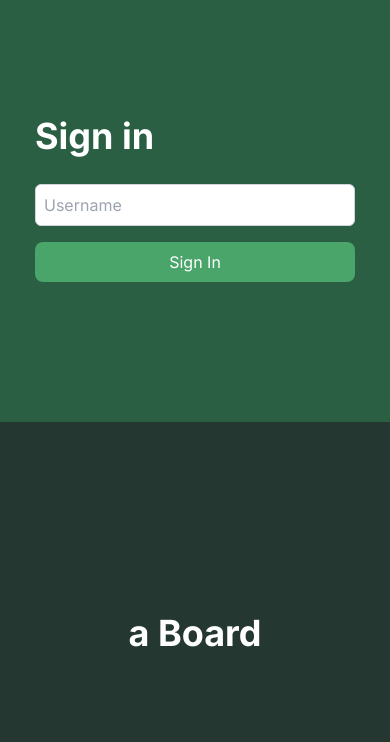
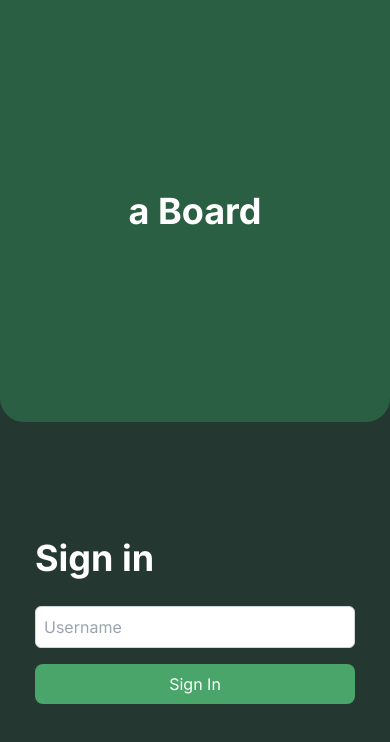
Before and after one commit to NolthawatD/Blog-Challenge, a Next.js app in the folder blog-frontend/: page / in a window 390 px wide. Shown: the top 742 px of the page. Built offline with nearby package versions, Linux system fonts and the light colour scheme.

Commit message:
[Modify] switch color and box

```diff
--- a/blog-frontend/src/components/SignIn.tsx
+++ b/blog-frontend/src/components/SignIn.tsx
@@ -1,10 +1,108 @@
+// import React from "react";
+
+// const SignIn = () => {
+// 	return (
+// 		<div className="flex flex-col lg:flex-row h-screen bg-green-300">
+// 			{/* Left side */}
+// 			<div className="flex-1 bg-dark-green flex items-center justify-center p-4">
+
+// 				<SignInBox />
+// 			</div>
+
+// 			{/* Right side */}
+// 			<div className="flex-1 bg-green-500 flex items-center justify-center p-4 lg:rounded-tl-3xl lg:rounded-bl-3xl">
+// 				<div className="text-white text-center">
+// 					<h1 className="text-4xl font-bold">a Board</h1>
+// 				</div>
+// 			</div>
+// 		</div>
+// 	);
+// };
+
+// const SignInBox = () => {
+// 	return (
+// 		<div className="w-full max-w-xs">
+// 			<span className="block mb-3 text-4xl font-bold text-white">Sign in</span>
+// 			<div className="py-4">
+// 				<input
+// 					type="text"
+// 					className="w-full p-2 border border-gray-300 rounded-md placeholder-light text-gray-500"
+// 					name="username"
+// 					id="username"
+// 					placeholder="Username"
+// 				/>
+// 			</div>
+// 			<button className="w-full bg-custom-success text-white p-2 rounded-lg mb-6 hover:bg-green-400">Sign In</button>
+// 		</div>
+// 	);
+// };
+
+// export default SignIn;
+
+// import React from "react";
+
+// const SignIn = () => {
+// 	return (
+// 		<div className="flex flex-col lg:flex-row h-screen bg-green-500">
+// 			{/* Right side (a Board) */}
+// 			<div className="flex-1 bg-green-300 flex items-center justify-center p-4 lg:rounded-tl-3xl lg:rounded-bl-3xl">
+// 				<div className="text-white text-center lg:text-left">
+// 					<h1 className="text-4xl font-bold">a Board</h1>
+// 				</div>
+// 			</div>
+
+// 			{/* Left side (SignInBox) */}
+// 			<div className="flex-1 bg-dark-green flex items-center justify-center p-4 order-last lg:order-first">
+// 				<SignInBox />
+// 			</div>
+// 		</div>
+// 	);
+// };
+
+// const SignInBox = () => {
+// 	return (
+// 		<div className="w-full max-w-xs">
+// 			<span className="block mb-3 text-4xl font-bold text-white">Sign in</span>
+// 			<div className="py-4">
+// 				<input
+// 					type="text"
+// 					className="w-full p-2 border border-gray-300 rounded-md placeholder-light text-gray-500"
+// 					name="username"
+// 					id="username"
+// 					placeholder="Username"
+// 				/>
+// 			</div>
+// 			<button className="w-full bg-custom-success text-white p-2 rounded-lg mb-6 hover:bg-green-400">Sign In</button>
+// 		</div>
+// 	);
+// };
+
+// export default SignIn;
+
+
 import React from "react";
 
 const SignIn = () => {
 	return (
-    <div className="flex flex-col lg:flex-row h-screen bg-green-300">
-      {/* Left side */}
-      <div className="flex-1 bg-dark-green flex items-center justify-center p-4">
+		<div className="flex flex-col lg:flex-row h-screen bg-green-500 lg:bg-green-300">
+			{/* Right side (a Board) */}
+			<div className="flex-1 flex items-center justify-center p-4 lg:p-8 bg-green-300 lg:bg-green-500 lg:rounded-tl-3xl lg:rounded-bl-3xl rounded-bl-3xl rounded-br-3xl lg:rounded-br-none">
+    <div className="text-white text-center lg:text-left">
+        <h1 className="text-4xl font-bold">a Board</h1>
+    </div>
+</div>
+
+
+			{/* Left side (SignInBox) */}
+			<div className="flex-1 bg-green-500 lg:bg-green-300 flex items-center justify-center p-4 lg:p-8 order-last lg:order-first">
+				<SignInBox />
+			</div>
+		</div>
+	);
+};
+
+const SignInBox = () => {
+	return (
 		<div className="w-full max-w-xs">
 			<span className="block mb-3 text-4xl font-bold text-white">Sign in</span>
 			<div className="py-4">
@@ -16,19 +114,7 @@ const SignIn = () => {
 					placeholder="Username"
 				/>
 			</div>
-          <button className="w-full bg-custom-success text-white p-2 rounded-lg mb-6 hover:bg-green-400">
-            Sign In
-          </button>
-        </div>
-      </div>
-
-      {/* Right side */}
-			<div className="flex-1 bg-green-500 flex items-center justify-center p-4 lg:rounded-tl-3xl lg:rounded-bl-3xl">
-        <div className="text-white text-center">
-          <h1 className="text-4xl font-bold">a Board</h1>
-        </div>
-      </div>
-
+			<button className="w-full bg-custom-success text-white p-2 rounded-lg mb-6 hover:bg-green-400">Sign In</button>
 		</div>
 	);
 };
```
Lines whose indentation alone changed are shown as unchanged.
